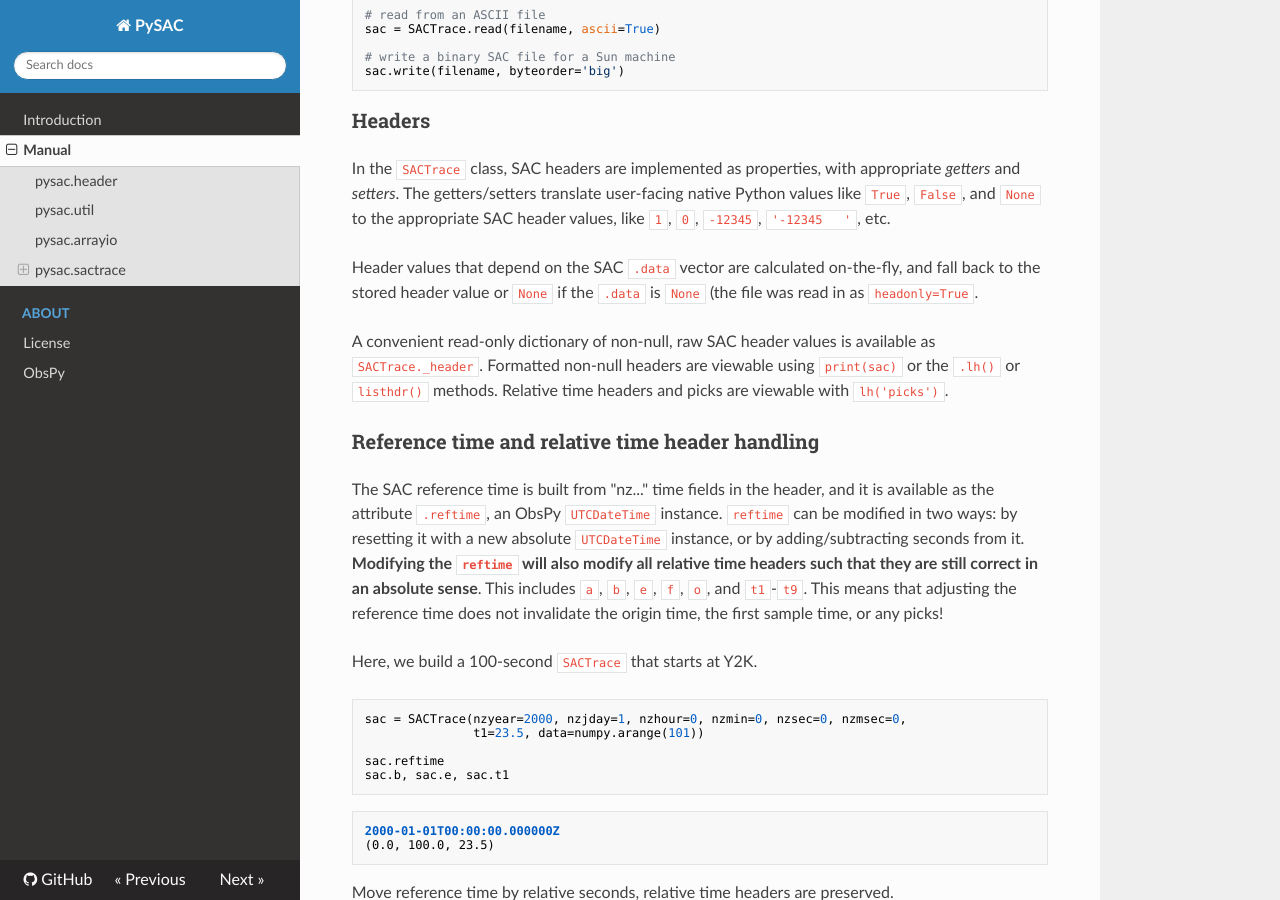
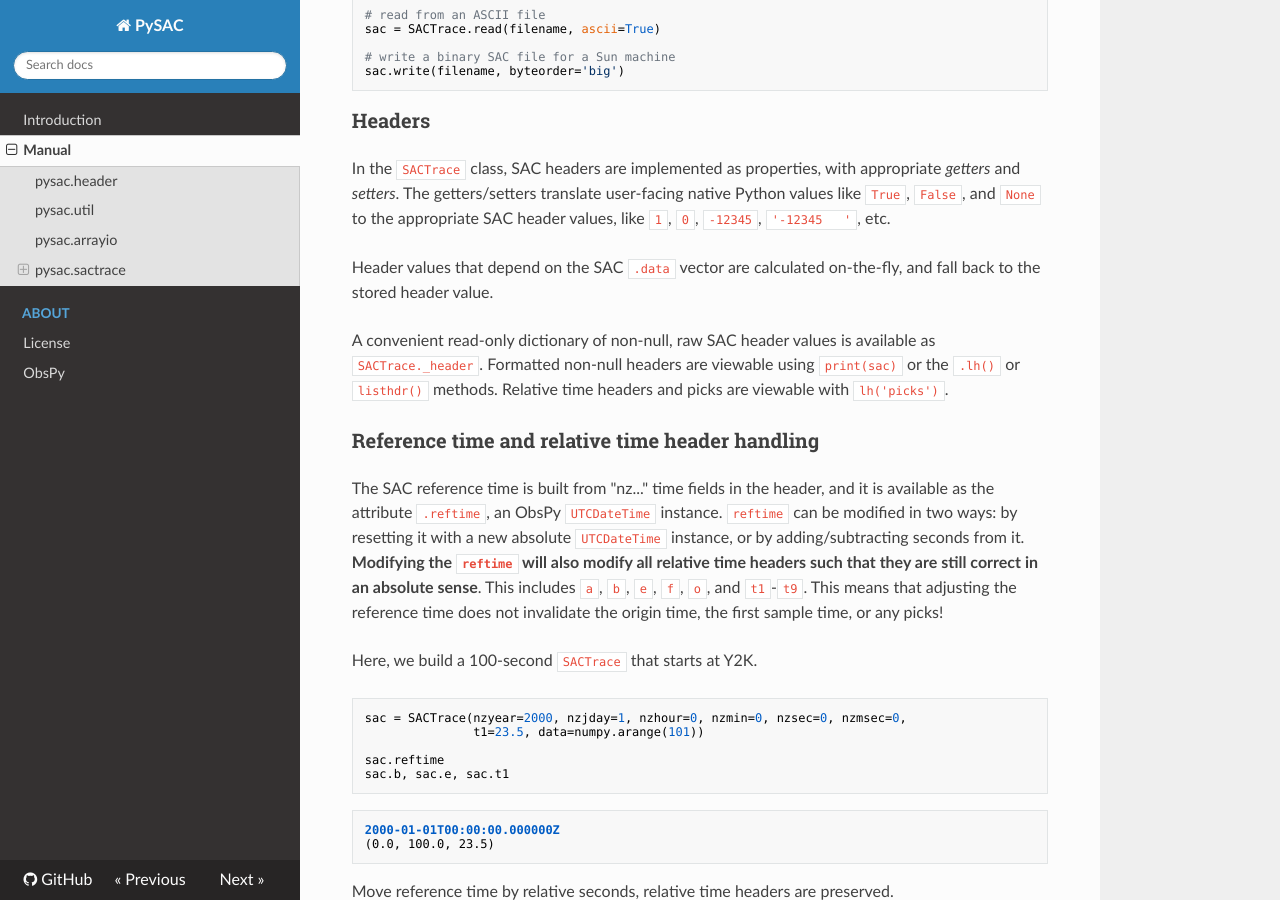
Before and after one commit to LANL-Seismoacoustics/pysac, an MkDocs documentation site: the page built from docs/manual.md, in a window 1280 px wide and 900 px high, scrolled down 1560 px. Built offline with MkDocs 1.6.1, drawn with Linux system fonts in a browser that asks for light colours; nearby versions of some CDN libraries; old or Windows-style settings are respelled for this version of MkDocs.

Commit message:
Clarify.

```diff
--- a/docs/manual.md
+++ b/docs/manual.md
@@ -87,8 +87,7 @@ native Python values like `True`, `False`, and `None` to the appropriate SAC
 header values, like `1`, `0`, `-12345`, `'-12345   '`, etc.
 
 Header values that depend on the SAC `.data` vector are calculated on-the-fly,
-and fall back to the stored header value or `None` if the `.data` is `None` (the
-file was read in as `headonly=True`.
+and fall back to the stored header value.
 
 A convenient read-only dictionary of non-null, raw SAC header values is
 available as `SACTrace._header`.  Formatted non-null headers are viewable using
```
